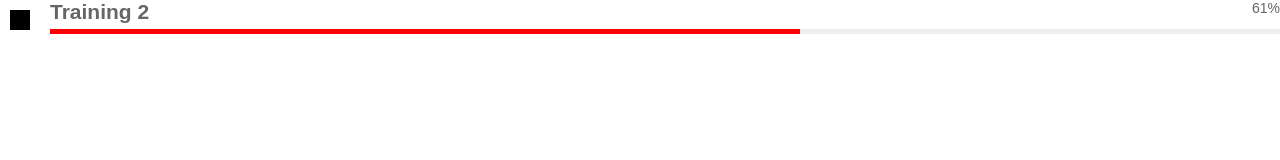
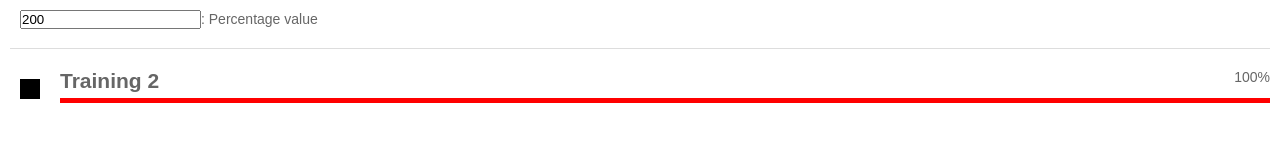
Before and after one commit to rans0000/d3ng-Chart, a website: page html/index.html in a window 1280 px wide. Drawn offline with Linux system fonts and the light colour scheme.

Commit message:
dchart-progressbar-widget: overflow fixed

```diff
--- a/html/css/style.css
+++ b/html/css/style.css
@@ -1,2 +1,6 @@
 /*generic stylesheet*/
 *{margin: 0;padding: 0;}
+body{font-family: Arial, "Helvetica Neue", Helvetica, sans-serif;color: #666;font-size: 14px;}
+
+.wrapper{margin: 0 10px;}
+.form_generic{padding: 10px 10px 19px;border-bottom: 1px solid  #ddd;margin-bottom: 20px;}
--- a/html/index.html
+++ b/html/index.html
@@ -3,17 +3,18 @@
     <head>
         <meta charset="UTF-8">
         <title>dChart Sample</title>
-        <style>
-            *{margin: 0;padding: 0;}
-            body{font-family: Arial, "Helvetica Neue", Helvetica, sans-serif;color: #666;font-size: 14px;}
-        </style>
+        <link rel="stylesheet" href="css/style.css">
         <link rel="stylesheet" href="js/dchart/common/dchart.css">
     </head>
     <body>
         <div class="wrapper">
             <div data-ng-controller="MainController as app">
+               <form class="form_generic">
+                   <label><input type="text" ng-model="app.percentValue">: Percentage value</label>
+               </form>
+
                 <dchart-progressbar-widget
-                                           data-dchart-value="60.747448488"
+                                           data-dchart-value="{{app.percentValue}}"
                                            data-dchart-theme="red"
                                            data-dchart-title="Training 2"
                                            data-dchart-type="typse1"
--- a/html/js/app.js
+++ b/html/js/app.js
@@ -5,6 +5,6 @@
     function MainController(){
         var viewModel = this;
 
-        viewModel.name = 'MainController';
+        viewModel.percentValue = 200;
     }
 }());
--- a/html/js/dchart/dchart-progressbar-widget/dchart-progressbar-widget-template.html
+++ b/html/js/dchart/dchart-progressbar-widget/dchart-progressbar-widget-template.html
@@ -9,7 +9,7 @@
             <div class="dchart-progressbar-widget-box">
                 <div ng-if="widgetType == 'type1'" class="dchart-progressbar-widget-value">{{value | number: 0}}%</div>
                 <div class="dchart-progressbar-meter-wrapper">
-                    <dchart-progressbar data-dchart-theme="{{theme}}" data-dchart-value="value"></dchart-progressbar>
+                    <dchart-progressbar data-dchart-theme="{{theme}}" data-dchart-value="{{value}}"></dchart-progressbar>
                 </div>
             </div>
         </div>
--- a/html/js/dchart/dchart-progressbar-widget/dchart-progressbar-widget.js
+++ b/html/js/dchart/dchart-progressbar-widget/dchart-progressbar-widget.js
@@ -23,7 +23,7 @@
                 restrict: 'E',
                 replace: true,
                 scope: {
-                    'value': '=dchartValue',
+                    'value': '@dchartValue',
                     'theme': '@dchartTheme',
                     'title': '@dchartTitle',
                     'iconClass': '@dchartIconclass',
@@ -32,9 +32,7 @@
                 templateUrl: 'js/dchart/dchart-progressbar-widget/dchart-progressbar-widget-template.html',
                 link: function(scope, element, attr){
 
-                    if(!scope.value){
-                        scope.value = 0;
-                    }
+                    scope.$watch('value', sanitizeValue);
 
                     switch(scope.theme){
                         case 'red': scope.themeClass = 'theme-red';break;
@@ -48,6 +46,17 @@
                         case 'type1': break;
                         default: scope.widgetType = 'type1'; break;
                     }
+
+                    function sanitizeValue(oldValue, newValue){
+                        if(!scope.value){
+                            scope.value = 0;
+                        }
+                        else{
+                            if(parseFloat(scope.value) > 100){
+                                scope.value = 100;
+                            }
+                        }
+                    }
                 }
             };
         }]);
--- a/html/js/dchart/dchart-progressbar/dchart-progressbar-template.html
+++ b/html/js/dchart/dchart-progressbar/dchart-progressbar-template.html
@@ -1,3 +1,3 @@
 <div class="dchart-progressbar {{themeClass}}">
-    <div class="dchart-progressbar-meter" style="width:{{value | number: 0}}%;"></div>
+    <div class="dchart-progressbar-meter" style="width:{{value}}%;"></div>
 </div>
--- a/html/js/dchart/dchart-progressbar/dchart-progressbar.js
+++ b/html/js/dchart/dchart-progressbar/dchart-progressbar.js
@@ -14,11 +14,13 @@
             restrict: 'E',
             replace: true,
             scope: {
-                'value': '=dchartValue',
+                'value': '@dchartValue',
                 'theme': '@dchartTheme'
             },
             templateUrl: 'js/dchart/dchart-progressbar/dchart-progressbar-template.html',
             link: function(scope, element, attrs){
+
+                scope.$watch('value', sanitizeValue);
 
                 switch(scope.theme){
                     case 'red': scope.themeClass = 'theme-red';break;
@@ -26,6 +28,17 @@
                     case 'blue': scope.themeClass = 'theme-blue';break;
                     default: scope.themeClass = 'theme-default';break;
                 }
+
+                function sanitizeValue(oldValue, newValue){
+                    if(!scope.value){
+                        scope.value = 0;
+                    }
+                    else{
+                        if(parseFloat(scope.value) > 100){
+                            scope.value = 100;
+                        }
+                    }
+                }
             }
         };
     }]);
```
